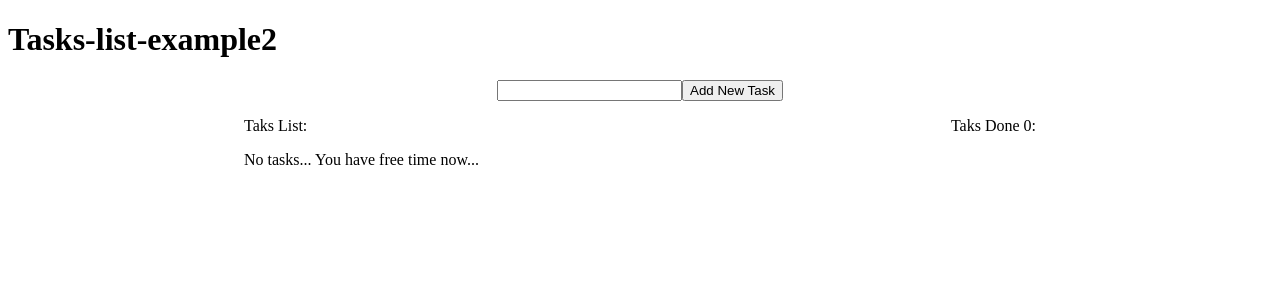
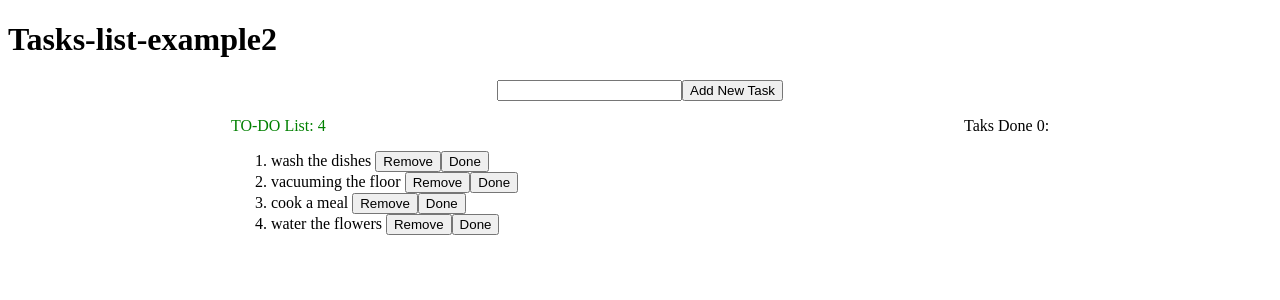
Before and after one commit to oleksy-piotr-angular/tasks-mongo-db-endpoints, an Angular app: page / in a window 1280 px wide. Shown: the top 300 px of the page. Built offline with nearby package versions, Linux system fonts and the light colour scheme.

Commit message:
Init ready list and create method with ready style atribute value [string] to special Angular property with condition from ternary conditional operator

```diff
--- a/src/app/app.component.ts
+++ b/src/app/app.component.ts
@@ -1,15 +1,24 @@
-import { Component } from '@angular/core';
+import { Component, OnInit } from '@angular/core';
 
 @Component({
   selector: 'app-root',
   templateUrl: './app.component.html',
   styleUrls: ['./app.component.css'],
 })
-export class AppComponent {
+export class AppComponent implements OnInit {
   // this component has variables/fields/Arrays below and execute all operations on them but all events receives from child-components|child component deal with the display of data and receiveing tasks but not execute any operations
   title = 'Tasks-list-example2';
   tasksList: Array<string> = [];
   tasksDone: Array<string> = [];
+
+  ngOnInit(): void {
+    this.tasksList = [
+      'wash the dishes',
+      'vacuuming the floor',
+      'cook a meal',
+      'water the flowers',
+    ]; //Initiate list when Application starts running
+  }
 
   add(task: string): void {
     this.tasksList.push(task); //This method add task which received from 'task' parameter
--- a/src/app/todo-task/todo-task.component.html
+++ b/src/app/todo-task/todo-task.component.html
@@ -1,4 +1,5 @@
-<p>Taks List:</p>
+<p [ngStyle]="{ color: getColor() }">TO-DO List: {{ tasksList.length }}</p>
+<!-- above "ngStyle" property sets color returned [string] from getColor() method  -->
 <ng-container *ngIf="tasksList.length > 0; else noTask">
   <ol>
     <li *ngFor="let task of tasksList">
--- a/src/app/todo-task/todo-task.component.ts
+++ b/src/app/todo-task/todo-task.component.ts
@@ -24,4 +24,8 @@ export class TodoTaskComponent implements OnInit {
     //we 'emit/send' the data to be done from the todo-task.component to the method from Parent by executing this method(look at todo-task.component.html)
     this.emitDone.emit(task); //emit up to Parent AppComponent
   }
+
+  getColor(): string {
+    return this.tasksList.length >= 5 ? 'red' : 'green'; // 'ternary conditional operator' to return color
+  }
 }
```
